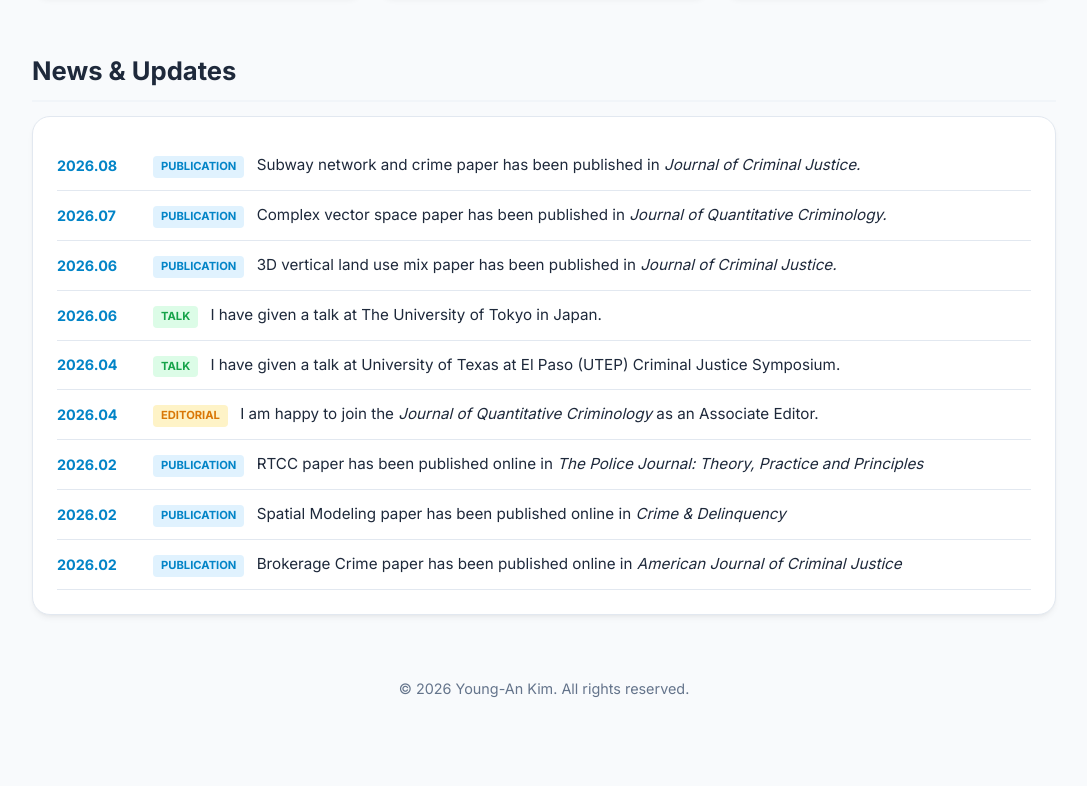
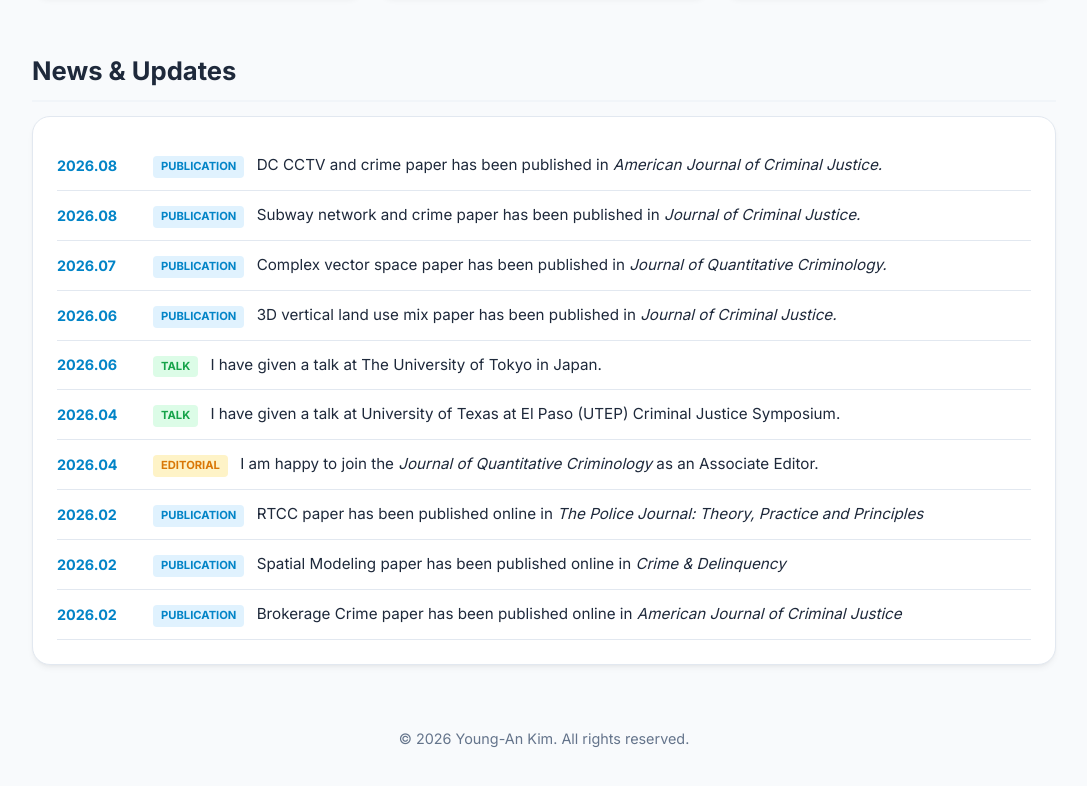
Before and after one commit to youngan-kim/homepage, a plain HTML site: page index.html in a window 1280 px wide. Shown: the part 1422-2208 px from the top of the page, without its empty margins (96-1183 px from the left). Drawn offline with Linux system fonts and the light colour scheme.

Commit message:
Update index.html

```diff
--- a/index.html
+++ b/index.html
@@ -350,6 +350,15 @@
   <div class="head"><h2>News & Updates</h2></div>
   <div class="card" style="padding: 24px;">
 
+
+    <div class="news-item">
+      <div class="news-date">2026.08</div>
+      <div class="news-content">
+        <span class="news-badge badge-pub">Publication</span>
+        DC CCTV and crime paper has been published in <em>American Journal of Criminal Justice.</em>
+      </div>
+    </div>
+
   <div class="news-item">
       <div class="news-date">2026.08</div>
       <div class="news-content">
```
